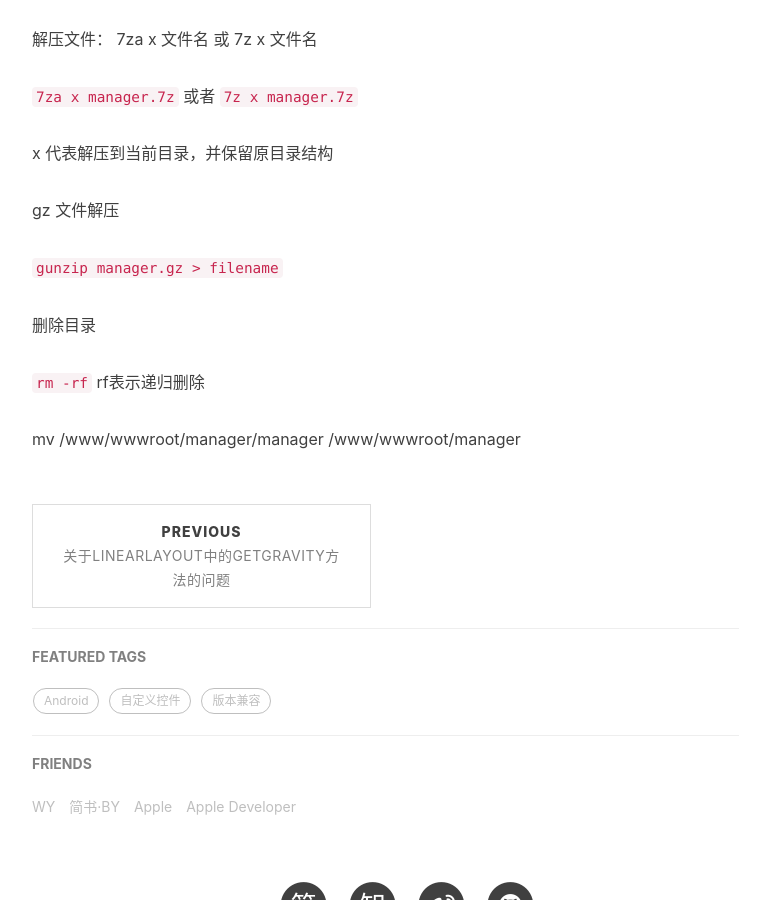
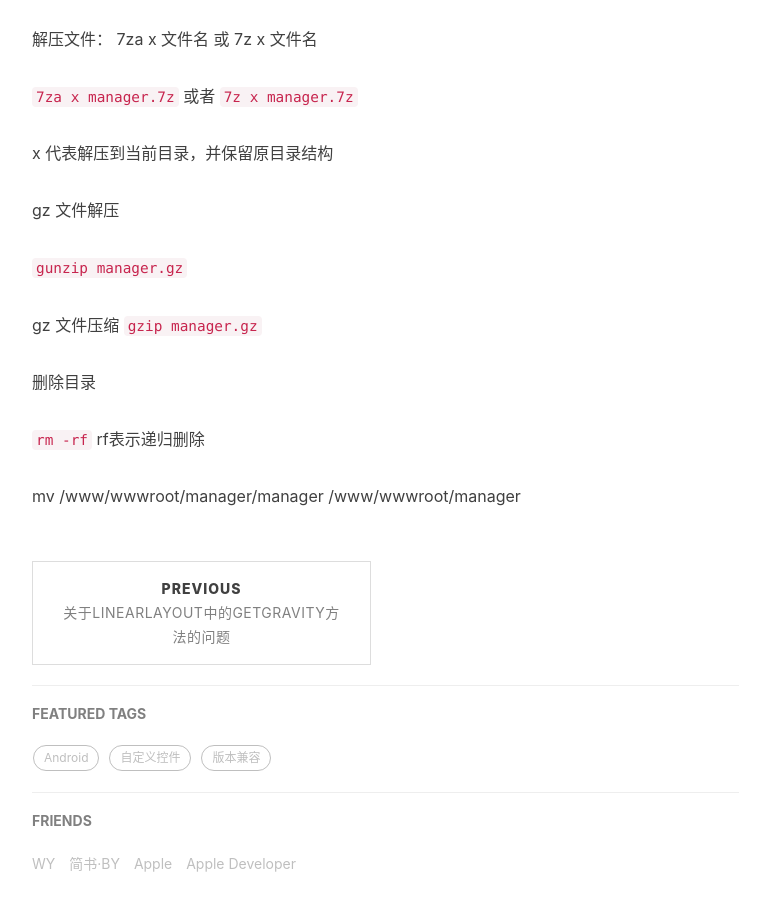
Before and after one commit to 976112643/976112643.github.io, a Jekyll site: the page built from _posts/2017-9-7-the-post-1686.md, in a window 1280 px wide and 900 px high, scrolled down 1018 px. Shown: the whole window, without its empty margins (233-1003 px from the left). Built offline with Jekyll 4.4.1, drawn with Linux system fonts in a browser that asks for light colours; nearby versions of some CDN libraries; comment, search, counter and statistics services are not loaded.

Commit message:
update from Jekyller

```diff
--- a/_posts/2017-9-7-the-post-1686.md
+++ b/_posts/2017-9-7-the-post-1686.md
@@ -48,8 +48,9 @@ x 代表解压到当前目录，并保留原目录结构
 
 gz 文件解压
 
-`gunzip  manager.gz > filename`
+`gunzip  manager.gz `
 
+gz 文件压缩 `gzip  manager.gz `
 
 删除目录
 
```
Also changed, not shown: other parts of _posts/2017-9-7-the-post-1686.md (+1 -1 lines).
